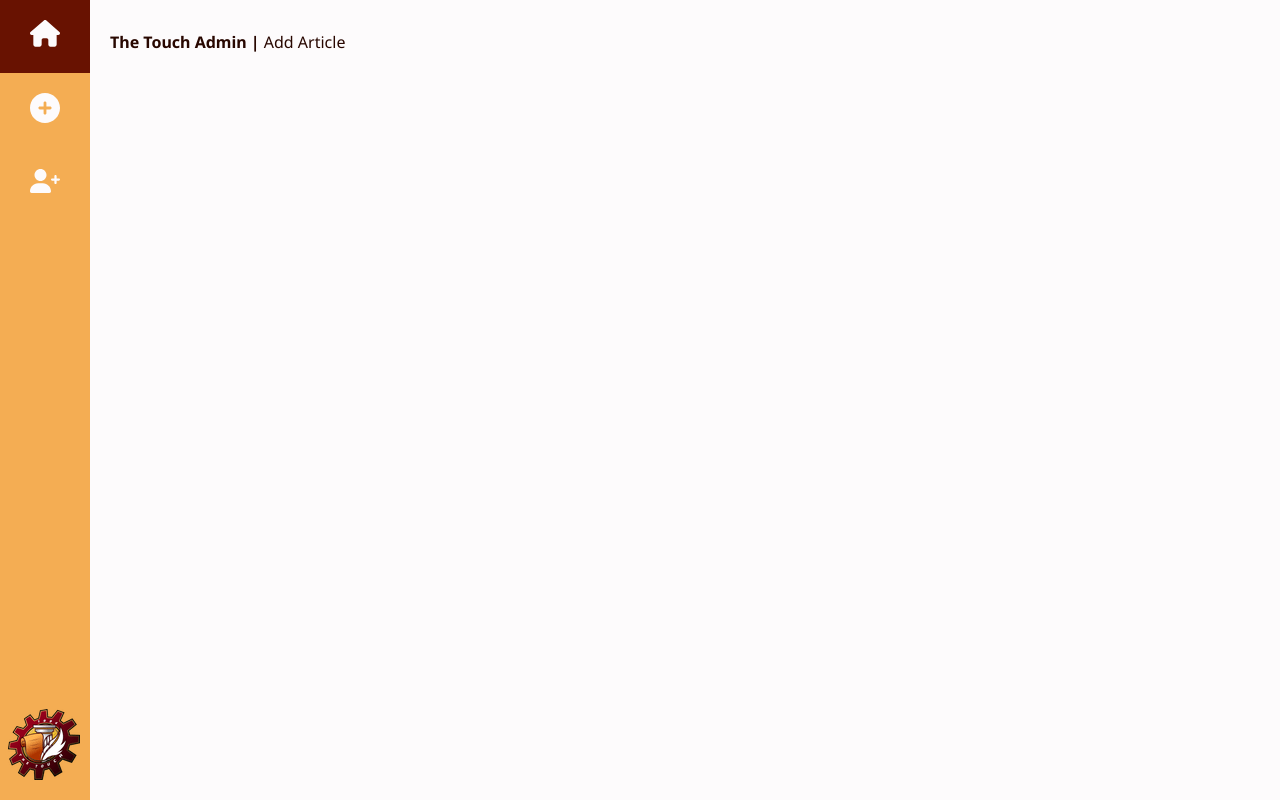
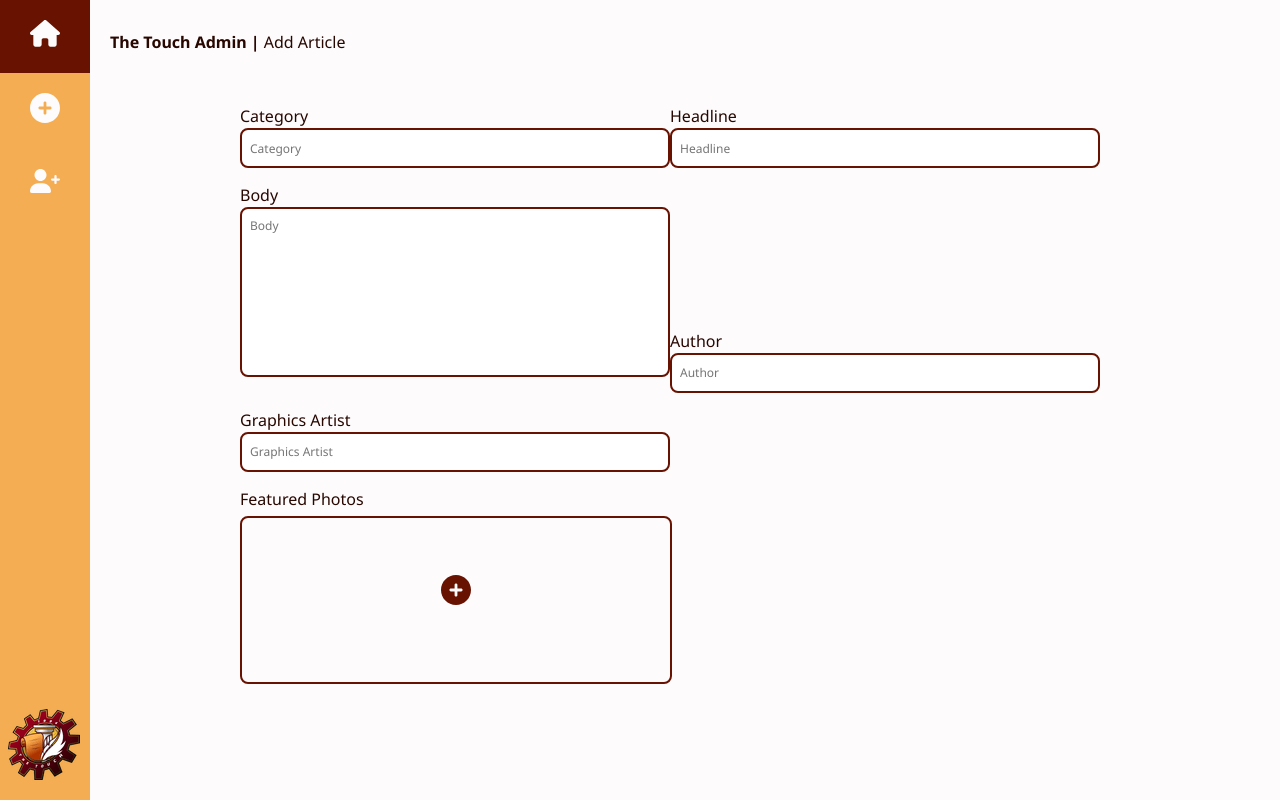
Before and after one commit to chrisg25/thetouch-v2, a React (Vite) app in the folder admin-client/: page / in a window 1280 px wide. Built offline with nearby package versions, Linux system fonts and the light colour scheme.

Commit message:
improved custom input component with custom hook for centralized state

```diff
--- a/admin-client/src/App.tsx
+++ b/admin-client/src/App.tsx
@@ -4,6 +4,7 @@ import Sidebar from "./components/layout/Sidebar";
 import AddArticles from "./pages/AddArticles";
 import AddJournalist from "./pages/AddJournalist";
 import { Routes, Route } from "react-router-dom";
+import AddArticle from "./pages/AddArticle";
 
 const App: FC = () => {
   return (
@@ -11,6 +12,7 @@ const App: FC = () => {
       <Sidebar />
       <Header />
       <Routes>
+        <Route path="/" element={<AddArticle />} />
         <Route path="/add-articles" element={<AddArticles />} />
         <Route path="/add-journalists" element={<AddJournalist />} />
       </Routes>
--- /dev/null
+++ b/admin-client/src/components/Dropdown.tsx
@@ -0,0 +1,58 @@
+import React, { FC, useState } from "react";
+const dummyJournalists: Array<{ id: number; name: string }> = [
+  {
+    id: 3,
+    name: "Jane Doe",
+  },
+  {
+    id: 4,
+    name: "John Doe",
+  },
+];
+
+interface DropdownProps {
+  inputName: string;
+  value: string;
+  showDropdown: boolean;
+  setShowDropdown: () => void;
+  onSelectedItemHandler?: (inputName: string, name: string, id: number) => void;
+}
+
+const Dropdown: FC<DropdownProps> = ({
+  inputName,
+  value,
+  showDropdown,
+  setShowDropdown,
+  onSelectedItemHandler,
+}) => {
+  const filteredJournalist = dummyJournalists.filter((journalist) =>
+    journalist.name.toLowerCase().includes(value.toLowerCase())
+  );
+  return (
+    <ul className={`add-articles__graphics-artist`} hidden={!showDropdown}>
+      {filteredJournalist.length >= 1 ? (
+        filteredJournalist.map(({ id, name }) => (
+          <li
+            key={name}
+            className="add-articles__graphics-artist-item"
+            onClick={() => {
+              onSelectedItemHandler?.(inputName, name, id);
+              setShowDropdown();
+            }}
+          >
+            <h1>{name}</h1>
+          </li>
+        ))
+      ) : (
+        <li
+          onClick={() => setShowDropdown()}
+          className="add-articles__graphics-artist-item"
+        >
+          <h1>No Journalist Found</h1>
+        </li>
+      )}
+    </ul>
+  );
+};
+
+export default Dropdown;
--- /dev/null
+++ b/admin-client/src/components/inputs/CustomInput.tsx
@@ -0,0 +1,137 @@
+import React, {
+  ChangeEvent,
+  FC,
+  Fragment,
+  ReactNode,
+  useRef,
+  useState,
+} from "react";
+import Dropdown from "../Dropdown";
+import PlusIcon from "../icons/PlusIcon";
+
+interface CustomInputProps {
+  labelPlaceholder: string;
+  value?: string;
+  photos?: PhotoType[];
+  type: string;
+  inputName: string;
+  onChange: (e: ChangeEvent<HTMLInputElement | HTMLTextAreaElement>) => void;
+  onRemovePhoto?: (photoId: string) => void;
+  onSelectedItemHandler?: (inputName: string, name: string, id: number) => void;
+}
+interface PhotoType {
+  id: string;
+  url: string;
+}
+
+const CustomInput: FC<CustomInputProps> = ({
+  value,
+  photos,
+  labelPlaceholder,
+  type,
+  inputName,
+  onChange,
+  onRemovePhoto,
+  onSelectedItemHandler,
+}) => {
+  // state for showing dropdown if inputType = "dropdown"
+  const [showDropdown, setShowDropdown] = useState<boolean>(false);
+  const fileInputRef = useRef<HTMLInputElement | null>(null);
+
+  let inputComponent: ReactNode;
+  if (type === "dropdown") {
+    inputComponent = (
+      <>
+        <label className="add-articles__category-label" htmlFor="category">
+          {labelPlaceholder}
+          <input
+            className="add-articles__input-field"
+            name={inputName}
+            type="text"
+            placeholder={labelPlaceholder}
+            value={value}
+            onChange={onChange}
+            onFocus={() => setShowDropdown((prevState) => true)}
+          />
+        </label>
+        <Dropdown
+          inputName={inputName}
+          value={value as string}
+          showDropdown={showDropdown}
+          setShowDropdown={() => setShowDropdown((prevState) => !prevState)}
+          onSelectedItemHandler={onSelectedItemHandler}
+        />
+      </>
+    );
+  }
+  if (type === "file") {
+    inputComponent = (
+      <div>
+        <h3 className="add-articles__category-label">Featured Photos</h3>
+        <div className="add-articles__photo-list-container">
+          {Array.isArray(photos) &&
+            photos.map((photo) => (
+              <div className="add-articles__photo-container" key={photo.id}>
+                <div
+                  key={photo.id}
+                  className="add-articles__delete-photo-icon"
+                  onClick={() => onRemovePhoto?.(photo.id)}
+                ></div>
+                <img src={photo.url} className="add-articles__photo" />
+              </div>
+            ))}
+          <div
+            className={`add-articles__add-image-icon-container${
+              photos?.length === 0
+                ? " add-articles__add-image-icon-centered"
+                : ""
+            }`}
+            onClick={() => fileInputRef.current?.click()}
+          >
+            <PlusIcon />
+          </div>
+        </div>
+        <input
+          type="file"
+          accept="image/*"
+          hidden={true}
+          ref={fileInputRef}
+          onChange={onChange}
+        />
+      </div>
+    );
+  }
+  if (type === "text") {
+    inputComponent = (
+      <label className="add-articles__category-label" htmlFor="category">
+        {labelPlaceholder}
+        <input
+          className="add-articles__input-field"
+          name={inputName}
+          type="text"
+          placeholder={labelPlaceholder}
+          value={value}
+          onChange={onChange}
+        />
+      </label>
+    );
+  }
+  if (type === "textarea") {
+    inputComponent = (
+      <label className="add-articles__category-label" htmlFor="category">
+        {labelPlaceholder}
+        <textarea
+          className="add-articles__input-field"
+          name={inputName}
+          placeholder={labelPlaceholder}
+          value={value}
+          onChange={onChange}
+        />
+      </label>
+    );
+  }
+
+  return <Fragment>{inputComponent}</Fragment>;
+};
+
+export default CustomInput;
--- /dev/null
+++ b/admin-client/src/hooks/useArticleInputHandler.tsx
@@ -0,0 +1,98 @@
+import React, { ChangeEvent, useEffect, useState } from "react";
+import { useLocation } from "react-router-dom";
+import { v4 as uuid } from "uuid";
+
+interface ArticleType {
+  category: "";
+  headline: string;
+  body: string;
+  authored_by: string;
+  authored_by_id: number | null;
+  graphics_by: string;
+  graphics_by_id: number | null;
+  photos: PhotoType[];
+}
+
+interface PhotoType {
+  id: string;
+  url: string;
+}
+
+const useInputHandler = () => {
+  const [articleDetails, setArticleDetails] = useState<ArticleType>({
+    category: "",
+    headline: "",
+    body: "",
+    authored_by: "",
+    authored_by_id: null,
+    graphics_by: "",
+    graphics_by_id: null,
+    photos: [],
+  });
+  const { pathname } = useLocation();
+
+  useEffect(() => {
+    // Fetch Article Details to be edited
+  }, [pathname]);
+
+  // Function for change handling
+  const onInputChangeHandler = (
+    e: ChangeEvent<HTMLInputElement | HTMLTextAreaElement>
+  ) => {
+    if (e.target.type === "file") {
+      const target = e.target as HTMLInputElement;
+      if (!target.files) {
+        return;
+      }
+      if (target.files[0]) {
+        const reader = new FileReader();
+        reader.readAsDataURL(target.files[0]);
+        reader.onloadend = () => {
+          setArticleDetails((prevDetails) => ({
+            ...prevDetails,
+            photos: [
+              ...prevDetails.photos,
+              {
+                id: uuid(),
+                url: reader.result,
+              },
+            ] as PhotoType[],
+          }));
+        };
+      }
+    } else {
+      setArticleDetails((prevState) => ({
+        ...prevState,
+        [e.target.name]: e.target.value,
+      }));
+    }
+  };
+
+  const onRemovePhoto = (photoId: string) => {
+    setArticleDetails((prevState) => ({
+      ...prevState,
+      photos: prevState.photos.filter((photo) => photo.id !== photoId),
+    }));
+  };
+
+  const onSelectedItemHandler = (
+    inputName: string,
+    name: string,
+    id: number
+  ) => {
+    setArticleDetails((prevState) => ({
+      ...prevState,
+      [inputName]: name,
+      [inputName.concat("_id")]: id,
+    }));
+  };
+
+  return {
+    articleDetails,
+    onInputChangeHandler,
+    onSelectedItemHandler,
+    onRemovePhoto,
+  };
+};
+
+export default useInputHandler;
--- /dev/null
+++ b/admin-client/src/pages/AddArticle.tsx
@@ -0,0 +1,64 @@
+import React from "react";
+import CustomInput from "../components/inputs/CustomInput";
+import useArticleInputHandler from "../hooks/useArticleInputHandler";
+
+const AddArticle = () => {
+  const {
+    articleDetails,
+    onInputChangeHandler,
+    onRemovePhoto,
+    onSelectedItemHandler,
+  } = useArticleInputHandler();
+
+  return (
+    <div className="add-articles">
+      <CustomInput
+        value={articleDetails.category}
+        onChange={onInputChangeHandler}
+        labelPlaceholder="Category"
+        inputName="category"
+        type="text"
+      />
+      <CustomInput
+        value={articleDetails.headline}
+        onChange={onInputChangeHandler}
+        labelPlaceholder="Headline"
+        inputName="headline"
+        type="text"
+      />
+      <CustomInput
+        value={articleDetails.body}
+        onChange={onInputChangeHandler}
+        labelPlaceholder="Body"
+        inputName="body"
+        type="textarea"
+      />
+      <CustomInput
+        value={articleDetails.authored_by}
+        onChange={onInputChangeHandler}
+        labelPlaceholder="Author"
+        inputName="authored_by"
+        type="dropdown"
+        onSelectedItemHandler={onSelectedItemHandler}
+      />
+      <CustomInput
+        value={articleDetails.graphics_by}
+        onChange={onInputChangeHandler}
+        labelPlaceholder="Graphics Artist"
+        inputName="graphics_by"
+        type="dropdown"
+        onSelectedItemHandler={onSelectedItemHandler}
+      />
+      <CustomInput
+        photos={articleDetails.photos}
+        onChange={onInputChangeHandler}
+        labelPlaceholder="Photos"
+        inputName="photos"
+        type="file"
+        onRemovePhoto={onRemovePhoto}
+      />
+    </div>
+  );
+};
+
+export default AddArticle;
```
